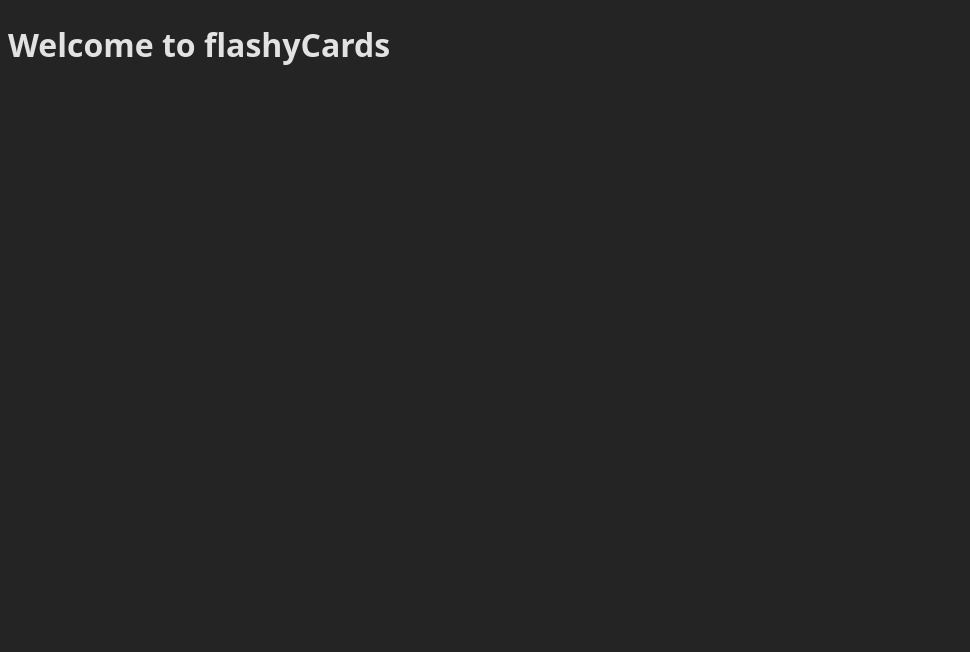
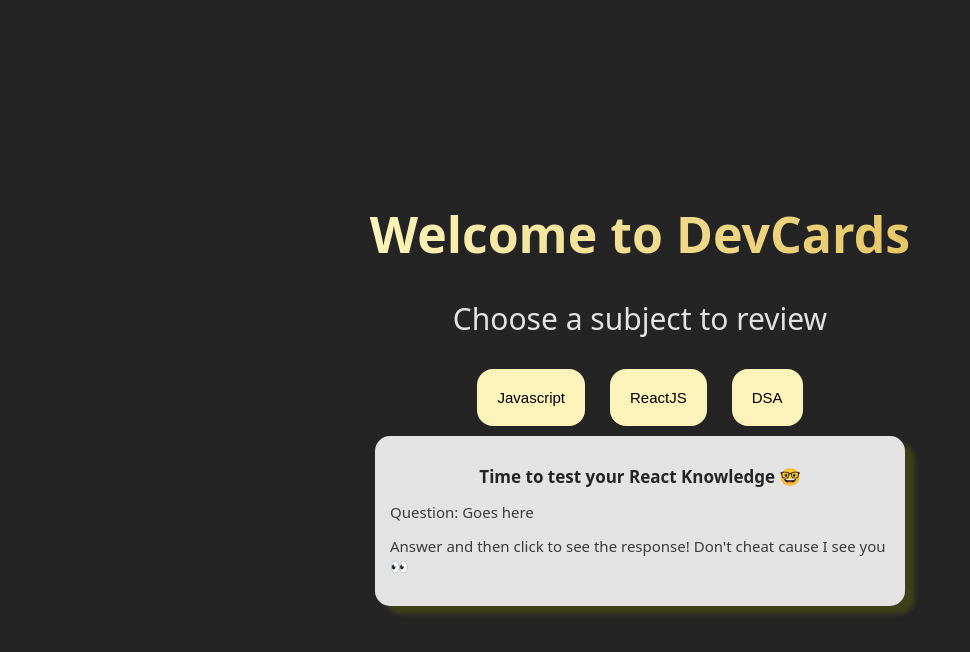
Before and after one commit to code-techhb/devCards, a React (Vite) app: page / in a window 1280 px wide. Shown: the top 652 px of the page, without its empty margins (0-970 px from the left). Built offline with nearby package versions, Linux system fonts and the light colour scheme.

Commit message:
⚙️ add basic components

```diff
--- a/src/App.jsx
+++ b/src/App.jsx
@@ -1,7 +1,15 @@
-import "./App.css";
+import styles from "./App.module.css";
+import Flashcard from "./components/Flashcard/Flashcard";
+import Landing from "./components/Landing/landing";
 
 function App() {
-  return <h1>Welcome to flashyCards</h1>;
+  return (
+    <div className={styles.appContainer}>
+      <Landing />
+      {/* only render the following after button clicked */}
+      <Flashcard />
+    </div>
+  );
 }
 
 export default App;
--- /dev/null
+++ b/src/App.module.css
@@ -0,0 +1,7 @@
+.appContainer {
+  display: flex;
+  flex-direction: column;
+  justify-content: center;
+  align-items: center;
+  height: 100vh;
+}
--- a/src/components/Flashcard/Flashcard.jsx
+++ b/src/components/Flashcard/Flashcard.jsx
@@ -0,0 +1,16 @@
+import styles from "./Flashcard.module.css";
+
+const Flashcard = () => {
+  return (
+    <div className={styles.card}>
+      <h2>Time to test your React Knowledge 🤓</h2>
+      <p>Question: Goes here</p>
+      <p>
+        Answer and then click to see the response! Don't cheat cause I see you
+        👀
+      </p>
+    </div>
+  );
+};
+
+export default Flashcard;
--- a/src/components/Flashcard/Flashcard.module.css
+++ b/src/components/Flashcard/Flashcard.module.css
@@ -0,0 +1,20 @@
+.card {
+  width: 50rem;
+  background-color: var(--white);
+  color: var(--text-dark-color);
+  padding: 1.5rem;
+  margin: 1rem 0;
+  border-radius: 15px;
+  box-shadow: 10px 8px 5px rgba(123, 130, 1, 0.301);
+}
+
+.card h2 {
+  font-size: 1.7rem;
+  text-align: center;
+  color: var(--background-color);
+}
+
+.card p {
+  font-size: 1.5rem;
+  line-height: 1.3;
+}
--- /dev/null
+++ b/src/components/Landing/landing.jsx
@@ -0,0 +1,17 @@
+import styles from "./landing.module.css";
+const Landing = () => {
+  return (
+    <div className={styles.container}>
+      <h1> Welcome to DevCards</h1>
+      <p>Choose a subject to review</p>
+      <div className={styles.tabsContainer}>
+        {/* add action when buttons clicked */}
+        <button>Javascript</button>
+        <button>ReactJS</button>
+        <button>DSA</button>
+      </div>
+    </div>
+  );
+};
+
+export default Landing;
--- /dev/null
+++ b/src/components/Landing/landing.module.css
@@ -0,0 +1,37 @@
+.container {
+  font-size: 1.5rem;
+  display: flex;
+  flex-direction: column;
+  align-items: center;
+}
+
+.container h1 {
+  font-size: 5rem;
+  background: linear-gradient(to right, var(--secondary), var(--primary));
+  -webkit-background-clip: text;
+  background-clip: text;
+  -webkit-text-fill-color: transparent;
+  margin: 0;
+}
+
+.container p {
+  font-size: 3rem;
+}
+
+.tabsContainer {
+  display: flex;
+  gap: 2.5rem;
+}
+
+.tabsContainer button {
+  background-color: var(--secondary);
+  border: none;
+  padding: 2rem;
+  border-radius: 16px;
+  font-size: 1.5rem;
+}
+
+.tabsContainer button:hover {
+  background-color: var(--primary);
+  transform: scale(0.9);
+}
--- a/src/index.css
+++ b/src/index.css
@@ -1,14 +1,18 @@
 :root {
   font-family: system-ui, Avenir, Helvetica, Arial, sans-serif;
-  line-height: 1.5;
-  font-weight: 400;
+  --line-height: 1.5;
+  --white: rgba(255, 255, 255, 0.87);
+  --background-color: #242424;
+  --primary: #e6c767;
+  --secondary: #fbf3b9;
+  --text-dark-color: #3a3b3c;
+}
 
-  color-scheme: light dark;
-  color: rgba(255, 255, 255, 0.87);
-  background-color: #242424;
+html {
+  font-size: 62.5%;
+}
 
-  font-synthesis: none;
-  text-rendering: optimizeLegibility;
-  -webkit-font-smoothing: antialiased;
-  -moz-osx-font-smoothing: grayscale;
+body {
+  background-color: var(--background-color);
+  color: var(--white);
 }
```
Also changed, not shown: src/data.js (added, +54 -0 lines), src/App.css (deleted).
